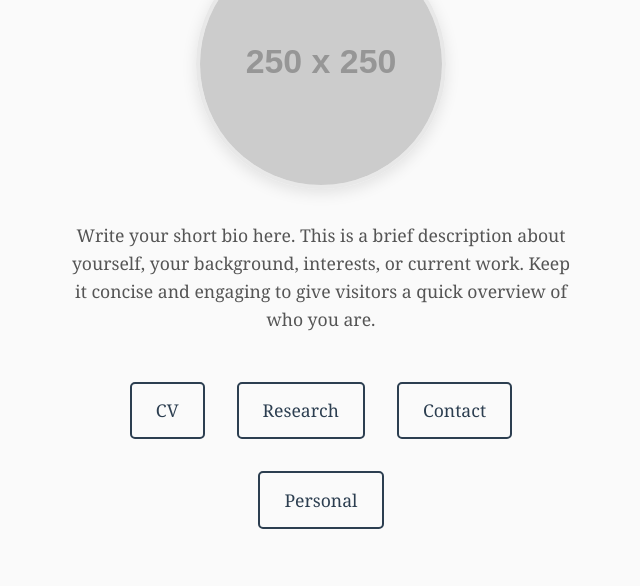
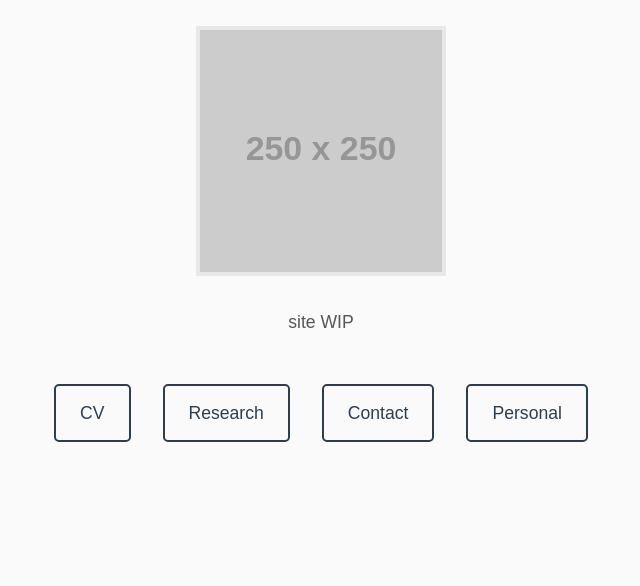
Before and after one commit to jasminejhan/jasminejhan.github.io, a plain HTML site: page index.html in a window 1280 px wide. Shown: the part 214-800 px from the top of the page, without its empty margins (319-959 px from the left). Drawn offline with Linux system fonts and the light colour scheme; placeholder pictures from the web are drawn by us; a web font is replaced by a local one.

Commit message:
testing basic changes

```diff
--- a/index.html
+++ b/index.html
@@ -3,7 +3,7 @@
 <head>
     <meta charset="UTF-8">
     <meta name="viewport" content="width=device-width, initial-scale=1.0">
-    <title>Your Name - Homepage</title>
+    <title>Jasmine Han</title>
     <style>
         * {
             margin: 0;
@@ -11,8 +11,32 @@
             box-sizing: border-box;
         }
 
+        @font-face {
+          font-family: "Computer Modern";
+          src: url('http://mirrors.ctan.org/fonts/cm-unicode/fonts/otf/cmunss.otf');
+        }
+
+        @font-face {
+          font-family: "Computer Modern";
+          src: url('http://mirrors.ctan.org/fonts/cm-unicode/fonts/otf/cmunsx.otf');
+          font-weight: bold;
+        }
+
+        @font-face {
+          font-family: "Computer Modern";
+          src: url('http://mirrors.ctan.org/fonts/cm-unicode/fonts/otf/cmunsi.otf');
+          font-style: italic, oblique;
+        }
+
+        @font-face {
+          font-family: "Computer Modern";
+          src: url('http://mirrors.ctan.org/fonts/cm-unicode/fonts/otf/cmunbxo.otf');
+          font-weight: bold;
+          font-style: italic, oblique;
+        }
+
         body {
-            font-family: 'Georgia', serif;
+            font-family: "Computer Modern", sans-serif;
             background-color: #fafafa;
             color: #333;
             line-height: 1.6;
@@ -38,12 +62,10 @@
         .profile-image {
             width: 250px;
             height: 250px;
-            border-radius: 50%;
             object-fit: cover;
             margin: 0 auto 2rem auto;
             display: block;
             border: 4px solid #e8e8e8;
-            box-shadow: 0 4px 15px rgba(0,0,0,0.1);
         }
 
         .bio {
@@ -115,16 +137,14 @@
 </head>
 <body>
     <div class="container">
-        <h1>Your Name</h1>
+        <h1>Jasmine Han</h1>
 
         <img src="https://via.placeholder.com/250x250/e8e8e8/999999?text=Your+Photo"
              alt="Profile Photo"
              class="profile-image">
 
         <p class="bio">
-            Write your short bio here. This is a brief description about yourself,
-            your background, interests, or current work. Keep it concise and engaging
-            to give visitors a quick overview of who you are.
+            site WIP
         </p>
 
         <nav class="navigation">
```
